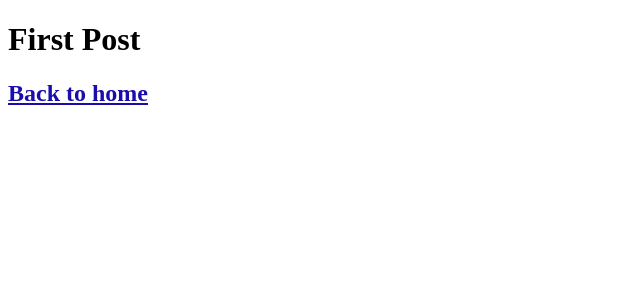
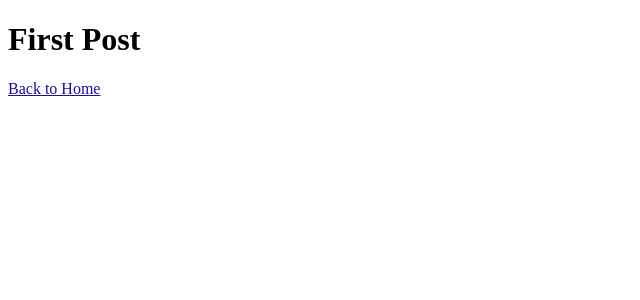
Before and after one commit to Daaiki/react-tutorial, a Next.js app in the folder next-ts/: page /posts/first-post in a window 1280 px wide. Shown: the top 300 px of the page, without its empty margins (0-640 px from the left). Built offline with nearby package versions, Linux system fonts and the light colour scheme.

Commit message:
add link at the bottom if home is false

```diff
--- a/next-ts/src/components/Layout.tsx
+++ b/next-ts/src/components/Layout.tsx
@@ -1,17 +1,24 @@
 import React from 'react'
 import Head from 'next/head'
+import Link from 'next/link'
 
 type Props = {
   title?: string
+  home?: boolean
 }
 
-const Layout: React.FC<Props> = ({ children, title }) => {
+const Layout: React.FC<Props> = ({ children, title, home }) => {
   return (
     <>
       <Head>
         <title>{(title ? `${title}` : '')}</title>
       </Head>
       {children}
+      {!home && (
+        <Link href="/">
+          <a>Back to Home</a>
+        </Link>
+      )}
     </>
   )
 }
--- a/next-ts/src/pages/index.tsx
+++ b/next-ts/src/pages/index.tsx
@@ -3,7 +3,7 @@ import Layout from '../components/Layout'
 
 const IndexPage = () => {
   return (
-    <Layout title="Create React App">
+    <Layout title="Create React App" home>
       <h1 className="text-4xl">
         Read <Link href="/posts/first-post"><a>this page</a></Link>
       </h1>
--- a/next-ts/src/pages/posts/first-post.tsx
+++ b/next-ts/src/pages/posts/first-post.tsx
@@ -5,11 +5,6 @@ const FirstPostPage = () => {
   return (
     <Layout title="First Post">
       <h1>First Post</h1>
-      <h2>
-        <Link href="/">
-          <a>Back to home</a>
-        </Link>
-      </h2>
     </Layout>
   )
 }
```
